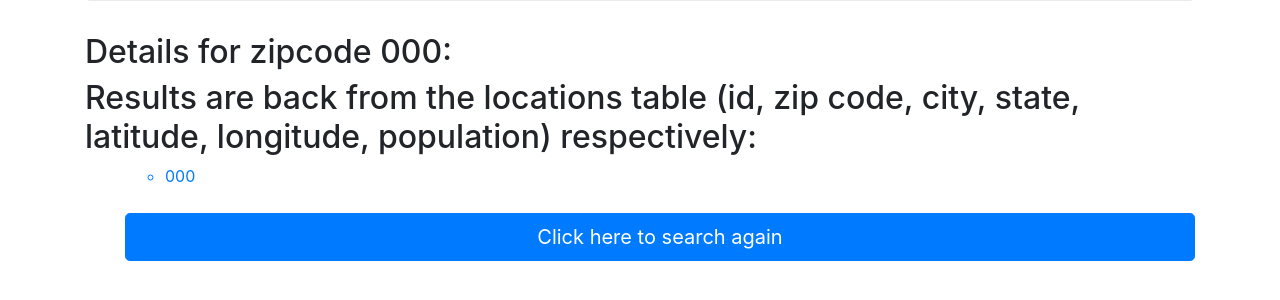
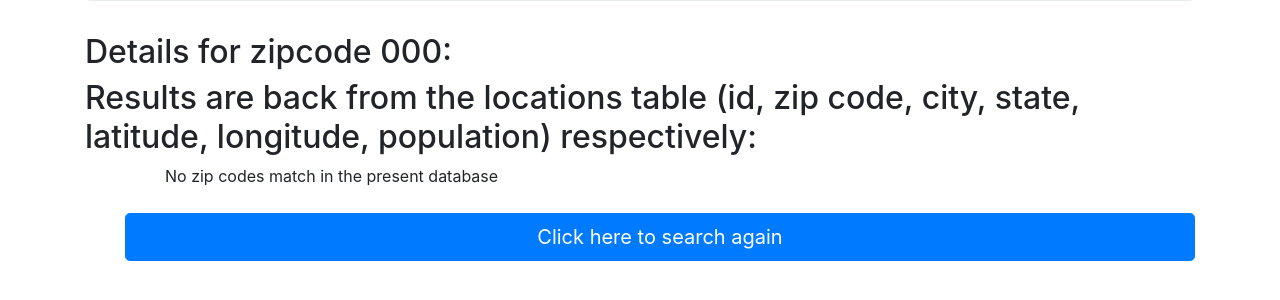
Before and after one commit to barnettech/project1, a Flask app: template templates/searchresults.html in a window 1280 px wide. Shown: the part 199-499 px from the top of the page. Run offline with Flask 2, Linux system fonts and the light colour scheme; the template is opened without the code that fills it: most values are stand-ins (such as "Sample title", 1, 10 or a date in 2020); some libraries are stand-ins or nearby versions.

Commit message:
fixes a bug on the searchresults page, formatting for if 0, 1, or many results

```diff
--- a/application.py
+++ b/application.py
@@ -146,7 +146,7 @@ def searchresults():
       long = ''
       returned_zip_info = 'That zipcode is not in our database'
     print(f"returned zipcode information is {returned_zip_info}")
-    return(render_template("searchresults.html", returned_zip_info=returned_zip_info, zipcode=zipcode, zipreturned=zipreturned))
+    return(render_template("searchresults.html", count_returned_zip_info=count_returned_zip_info[0],returned_zip_info=returned_zip_info, zipcode=zipcode, zipreturned=zipreturned))
 
 #this is an api url to get info in json format, passing in a zip
 @app.route("/api/<string:zipcode>")
--- a/templates/searchresults.html
+++ b/templates/searchresults.html
@@ -11,9 +11,15 @@
     <ul>
 <ul>
     <!-- show all the zipcodes matched in the search, and link to their location pages -->
-    {% for n in returned_zip_info %}
-      <a href="location?zipcode={{n[1]}}"><li>{{n}}</li></a>
-    {% endfor %}
+    {% if count_returned_zip_info > 0 %}
+      {% for n in returned_zip_info %}
+        <a href="location?zipcode={{n[1]}}"><li>{{n}}</li></a>
+      {% endfor %}
+    {% elif count_returned_zip_info == 1 %}
+      <a href="location?zipcode={{returned_zip_info}}"><li>{{n}}</li></a>
+    {% else %}
+      No zip codes match in the present database
+    {% endif %}
 </ul>
 
       <div><button class="btn btn-lg btn-primary btn-block"><a href="login">Click here to search again</a></button></div>
```
Also changed, not shown: 2 other files.
